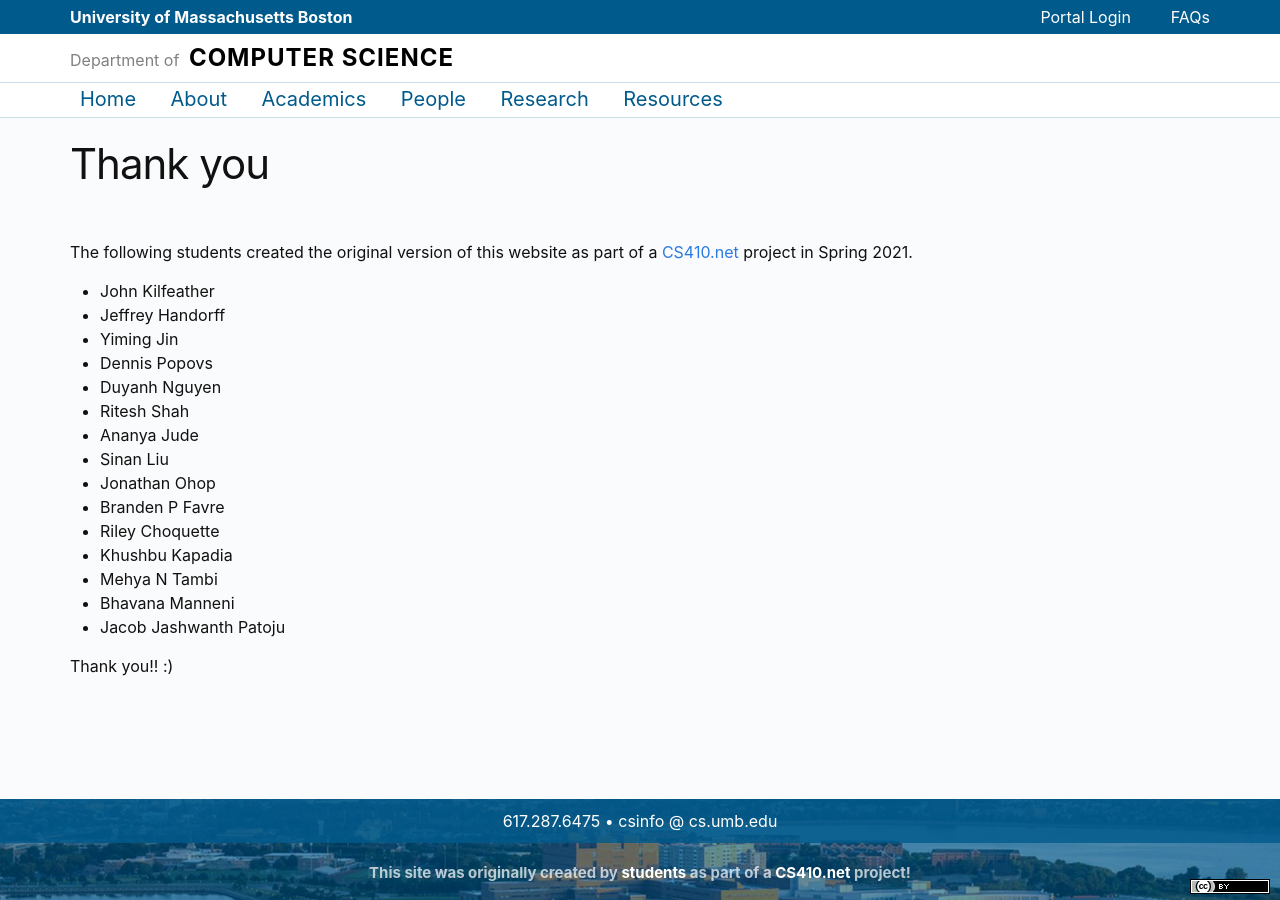
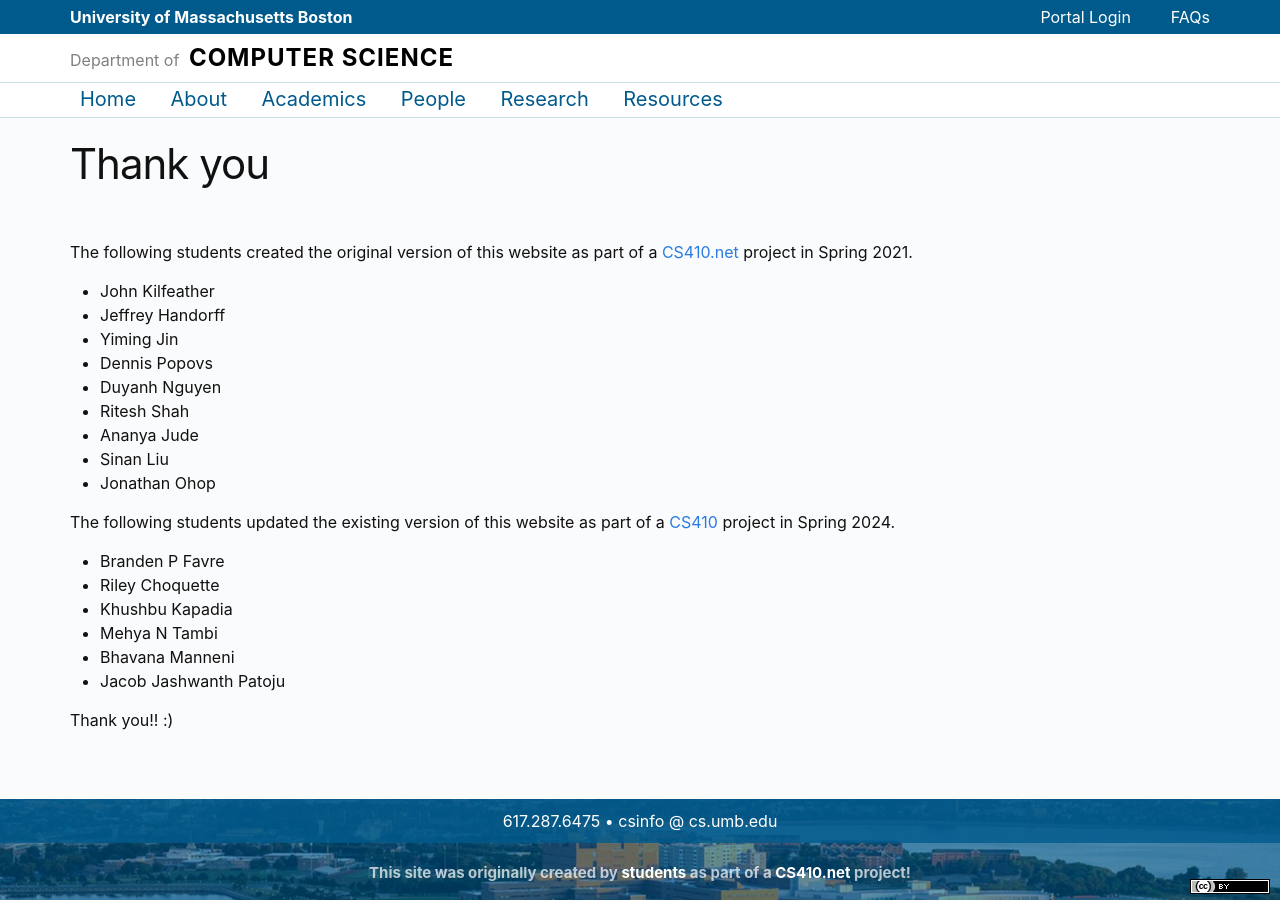
Before and after one commit to umbcs/umbcs.github.io, a Jekyll site: the page built from WEB/about/thankyou.markdown, in a window 1280 px wide. Built offline with Jekyll 4.4.1, drawn with Linux system fonts in a browser that asks for light colours.

Commit message:
Update thankyou.markdown

```diff
--- a/WEB/about/thankyou.markdown
+++ b/WEB/about/thankyou.markdown
@@ -15,6 +15,9 @@ The following students created the original version of this website as part of a
 * Ananya Jude
 * Sinan Liu
 * Jonathan Ohop
+
+The following students updated the existing version of this website as part of a <a href="https://www.cs.umb.edu/~hdeblois/" target=_blank>CS410</a> project in Spring 2024.
+
 * Branden P Favre
 * Riley Choquette
 * Khushbu Kapadia
```
